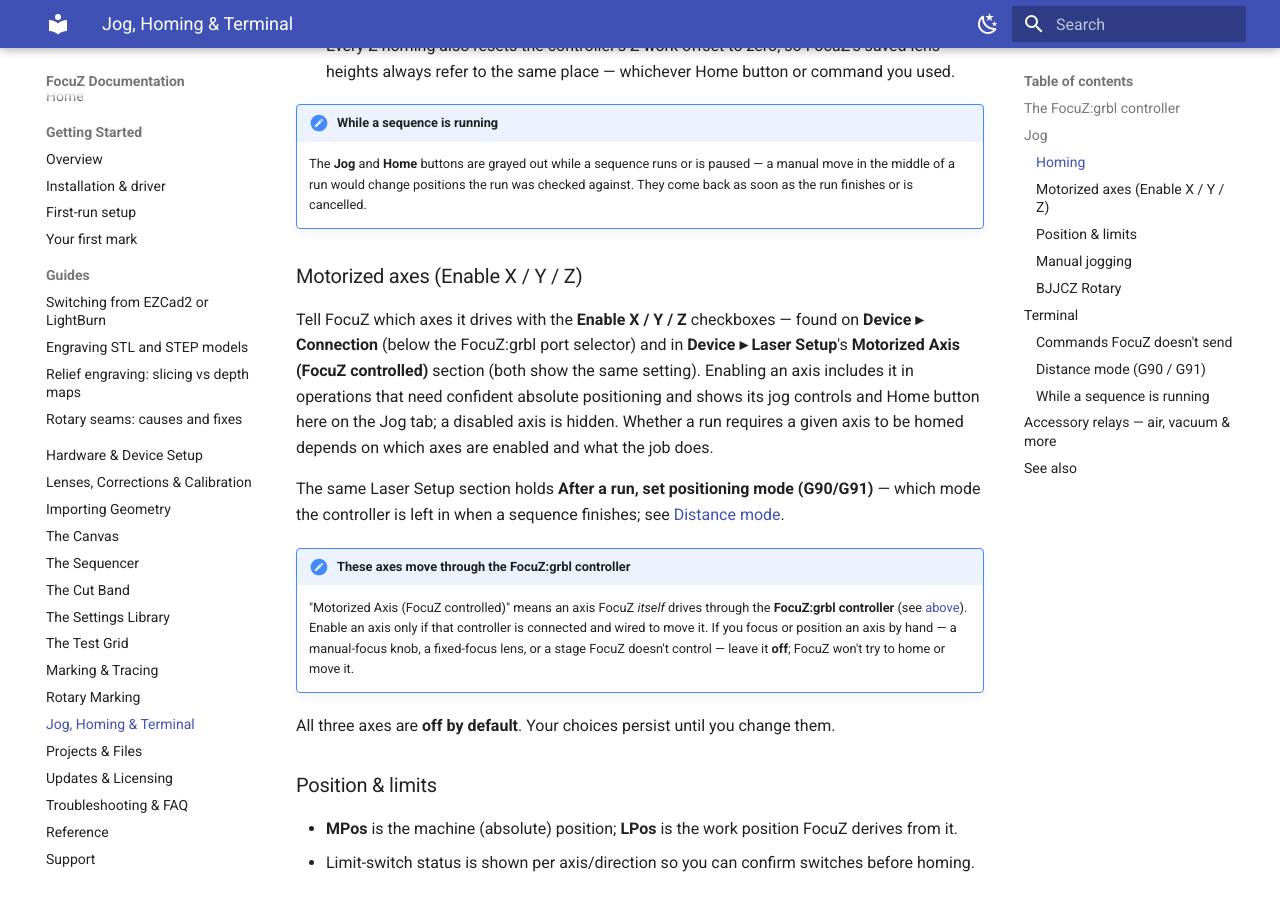
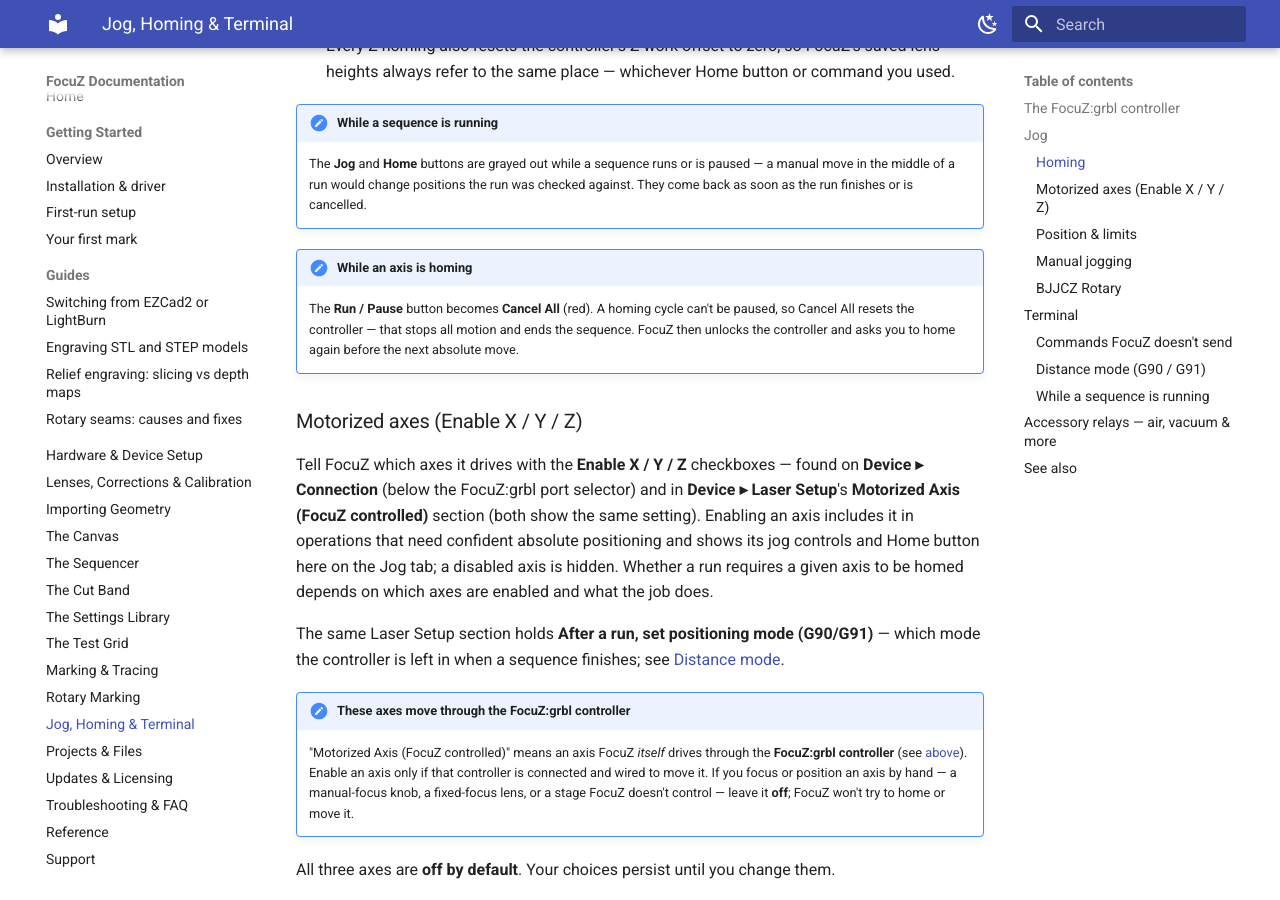
Before and after one commit to Lokahi-Shop/focuz-docs, an MkDocs documentation site: the page built from docs/jog-terminal.md, in a window 1280 px wide and 900 px high, scrolled down 1467 px. Built offline with MkDocs 1.6.1 and Material for MkDocs 9.7.7, drawn with Linux system fonts in a browser that asks for light colours; some of the changed text lies outside the part shown.

Commit message:
Cancel All while homing; Jog sublayers move by distance; controller state restored after FocuZ moves
Co-Authored-By: Claude Fable 5.1 <noreply@anthropic.com>

```diff
--- a/docs/jog-terminal.md
+++ b/docs/jog-terminal.md
@@ -54,6 +54,11 @@ reopen it from the menu at any time.
     The **Jog** and **Home** buttons are grayed out while a sequence runs or is paused — a manual move
     in the middle of a run would change positions the run was checked against. They come back as soon
     as the run finishes or is cancelled.
+
+!!! note "While an axis is homing"
+    The **Run / Pause** button becomes **Cancel All** (red). A homing cycle can't be paused, so Cancel All
+    resets the controller — that stops all motion and ends the sequence. FocuZ then unlocks the controller
+    and asks you to home again before the next absolute move.
 
 ### Motorized axes (Enable X / Y / Z)
 
@@ -149,7 +154,8 @@ else — moves, `G53`, `G90` / `G91`, `$J=` jogs, M-codes, queries — is sent a
 homing and the other settings are sent as typed.
 
 Moves FocuZ makes itself (a Linear Axis Jog, a Jog sublayer, Home + X0 / Y0, Home + Jog Lens 0, a Home action's
-return to 0) run at your controller's **homing seek rate** (`$25`), so they suit your machine.
+return to 0) run at your controller's **homing seek rate** (`$25`), so they suit your machine. They leave the
+controller's G0/G1, feed and G90/G91 exactly as they found them.
 
 ### Distance mode (G90 / G91)
 
```
Also changed, not shown: docs/sequencer.md (+5 -2 lines).
